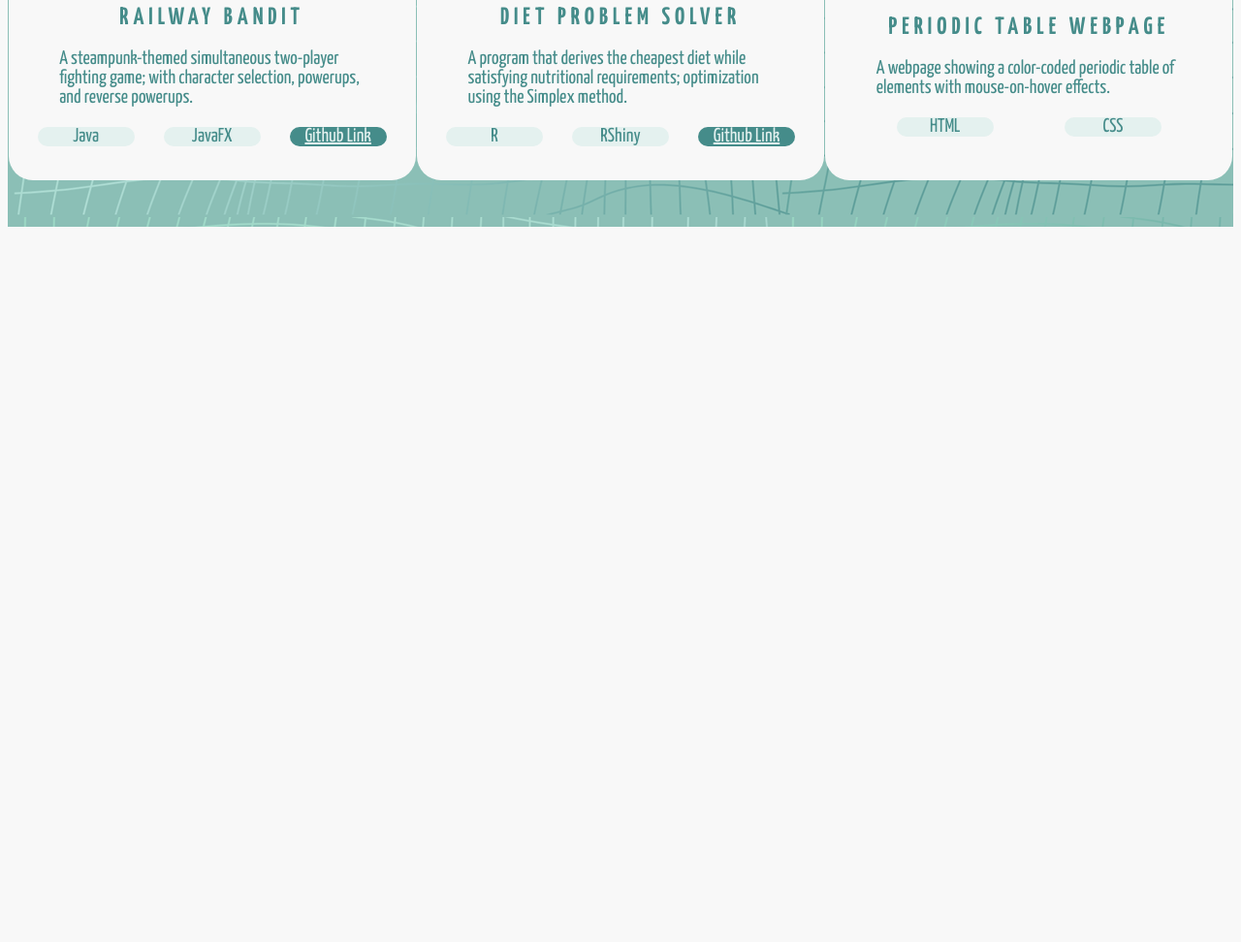
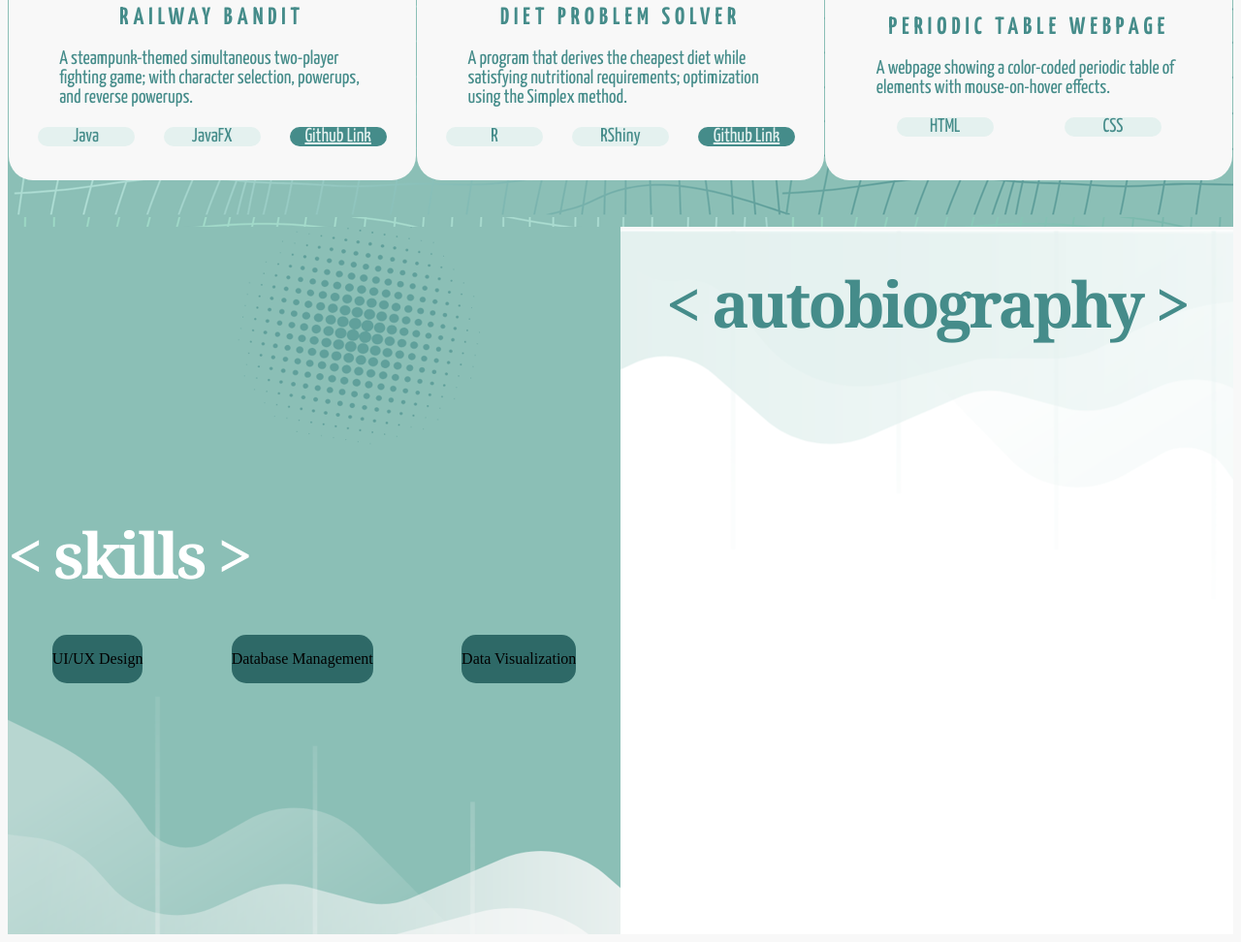
Before and after one commit to CMSC-100-2S-AY2024-2025/exer-01-html-and-css-adrianneds, a plain HTML site: page index.html in a window 1280 px wide. Shown: the part 1234-2206 px from the top of the page at 97% size. Before the commit the page ends 1476 px from the top, so only its background shows below. Drawn offline with Linux system fonts and the light colour scheme.

Commit message:
ui: added background and headers in skills and autobiography section

```diff
--- a/index.html
+++ b/index.html
@@ -80,6 +80,23 @@
                     <div class = "tool"> CSS </div>
                 </div>
             </div>
+
+        </div>
+
+    </div>
+
+    <div id = "skills-auto-container">
+
+        <div id = "skills-container">
+            <h1 class = "white-header" id = "skills-header"> < skills > </h1>
+            <div id = "hard-skills">
+                <div class = "hard-skill-box"> <p class = "hard-skill-text"> UI/UX Design </p> </div>
+                <div class = "hard-skill-box"> <p class = "hard-skill-text"> Database Management </p> </div>
+                <div class = "hard-skill-box"> <p class = "hard-skill-text"> Data Visualization </p> </div>
+            </div>
+        </div>
+        <div id = "auto-container">
+            <h1 class = "dark-header" id = "auto-header"> < autobiography > </h1>
         </div>
 
     </div>
--- a/stylesheet.css
+++ b/stylesheet.css
@@ -216,3 +216,47 @@ body {
 .project-link:hover {
     opacity: 0.5;
 }
+
+#skills-auto-container {
+    display: flex;
+    height: 730px;
+    width: 100%;
+}
+
+#skills-container {
+    display: flex;
+    justify-content: center;
+    flex-direction: column;
+    background-image: url("./skills-bg.png");
+    width: 50%;
+    height: 100%;
+}
+
+#auto-container {
+    display: flex;
+    justify-content: center;
+    background-image: url("./auto-bg.png");
+    width: 50%;
+    height: 100%;
+}
+
+.dark-header {
+    color: #458c8a;
+    font-family: Droid-Bold;
+    font-size: 65px;
+    letter-spacing: -3px;
+}
+
+#hard-skills {
+    display: flex;
+    justify-content: space-around;
+}
+
+.hard-skill-box {
+    background-color: #2e6967;
+    border-radius: 15px;
+}
+
+.hard-skill-text {
+    color:
+}
```
Also changed, not shown: auto-bg.png (added), skills-bg.png (added).
